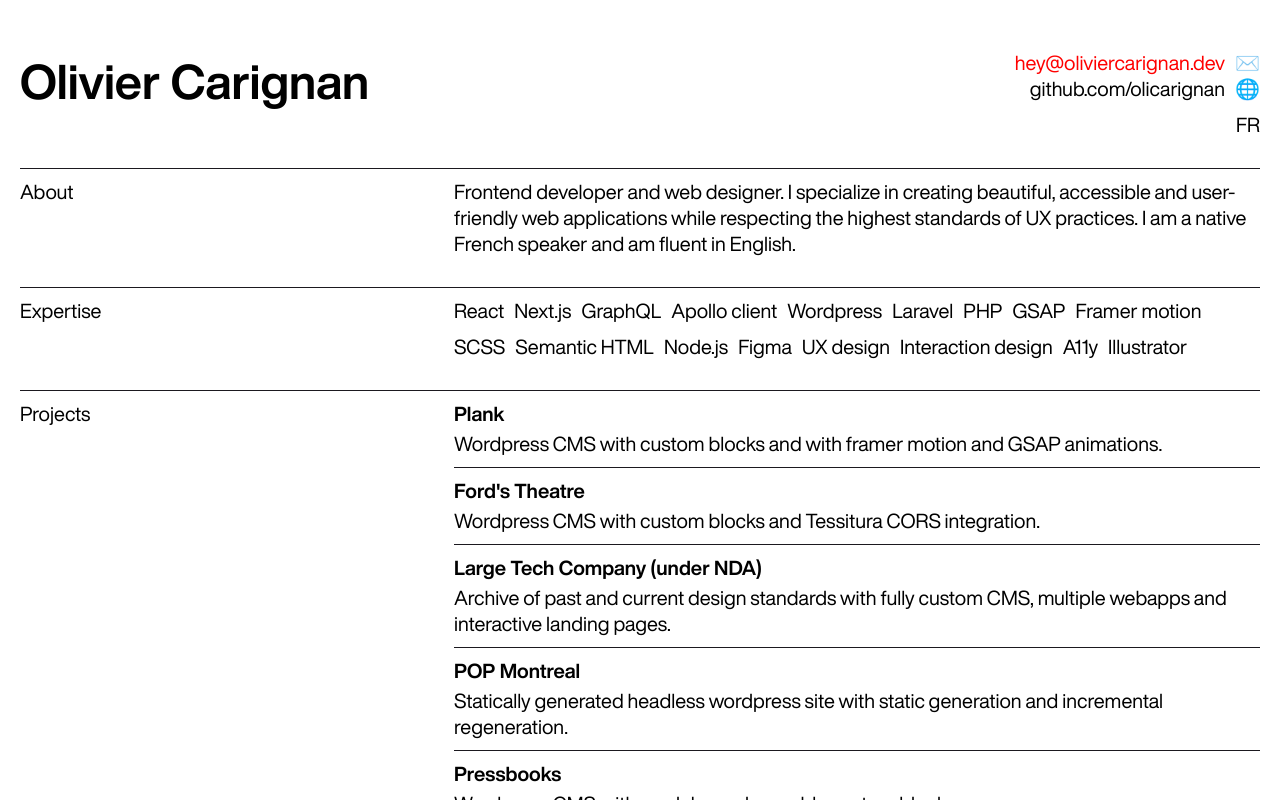
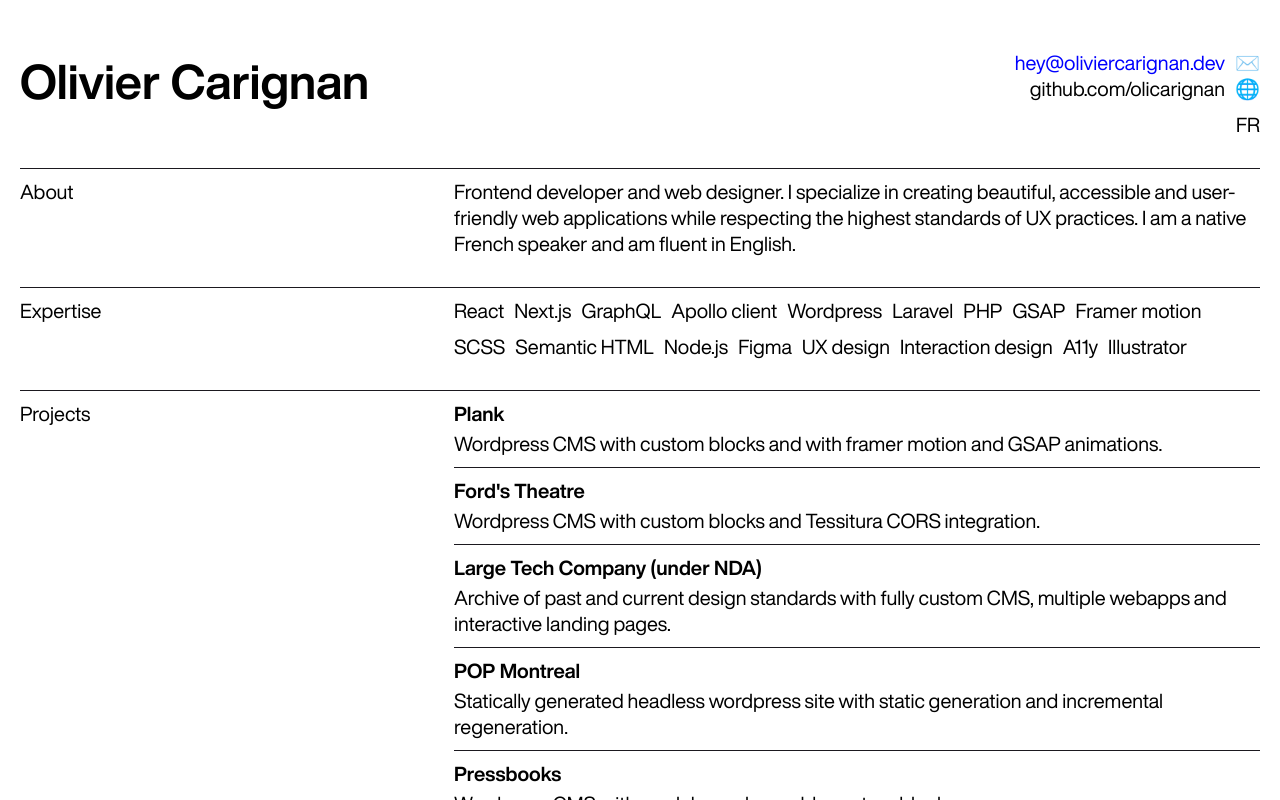
Before and after one commit to olicarignan/olivier-carignan, a Next.js app: page / in a window 1280 px wide. In both pictures the pointer is over the link "contactez-moi". Shown: the top 800 px of the page. Built offline with nearby package versions, Linux system fonts and the light colour scheme.

Commit message:
swap hover colors for color schemes

```diff
--- a/styles/base/typography.scss
+++ b/styles/base/typography.scss
@@ -257,14 +257,14 @@ a {
     @media (prefers-color-scheme: light) {
 
         &:hover {
-            color: red;
+            color: blue;
         }
     }
 
     @media (prefers-color-scheme: dark) {
 
         &:hover {
-            color: blue;
+            color: red;
         }
     }
 }
--- a/styles/components/project.scss
+++ b/styles/components/project.scss
@@ -28,10 +28,9 @@
 
         &:not(.project--no-hover) {
             &:hover {
-                color: red;
+                color: blue;
             }
         }
-
     }
 
     @media (prefers-color-scheme: dark) {
@@ -39,7 +38,7 @@
 
         &:not(.project--no-hover) {
             &:hover {
-                color: blue;
+                color: red;
             }
         }
     }
```
